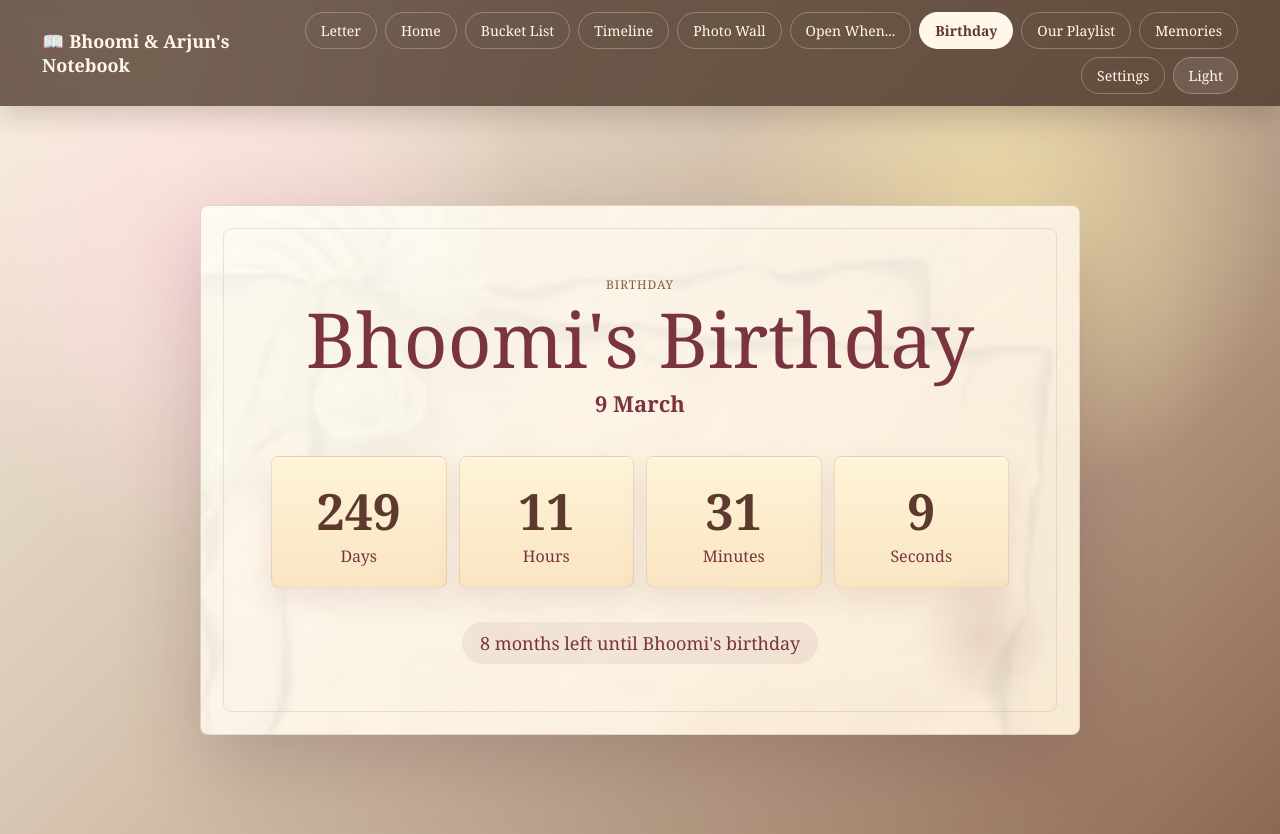
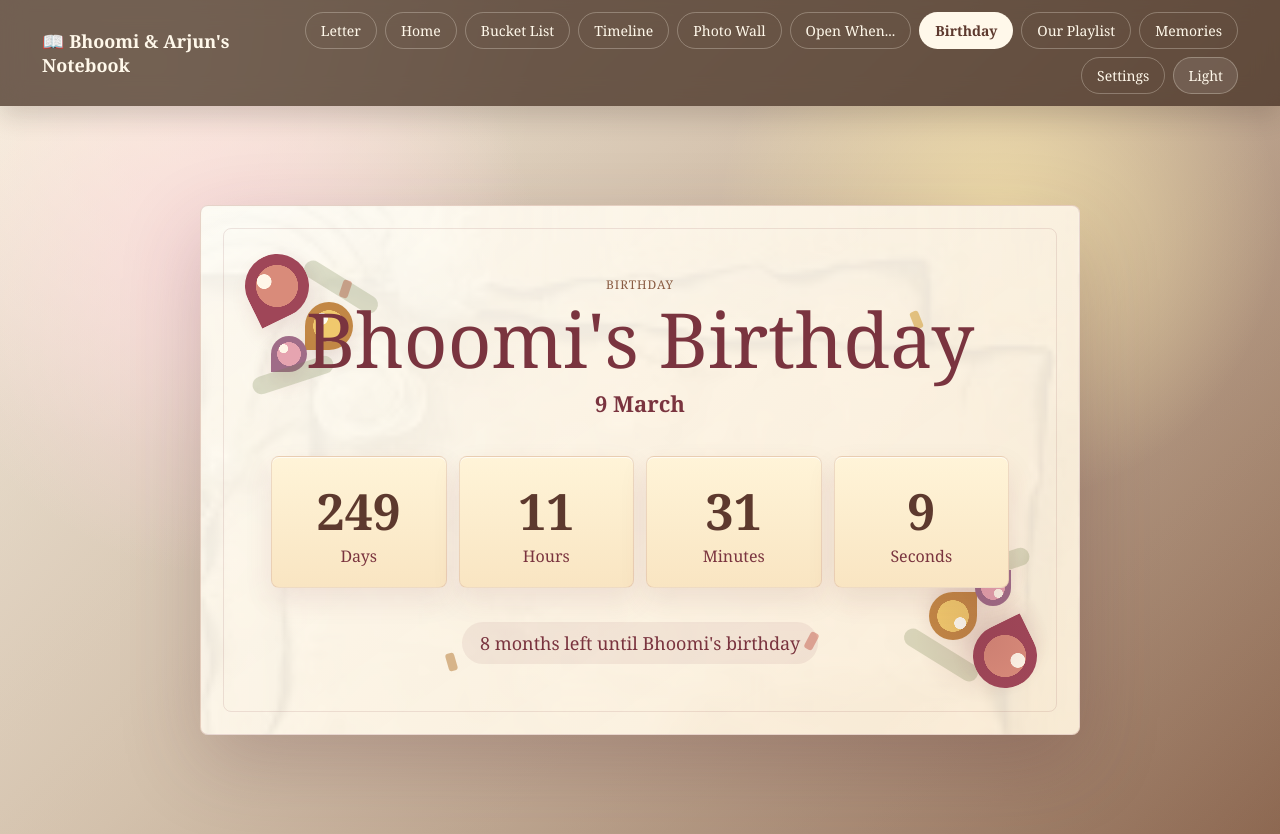
Before and after one commit to arjunasthana02-design/our-notebook, a React app in the folder frontend/: page /birthday in a window 1280 px wide. Built offline with nearby package versions, Linux system fonts and the light colour scheme; no server answers; the HTML template or start-up script is replaced by a standard one.

Commit message:
Polish birthday and open when letters

```diff
--- a/frontend/src/pages/Birthday.jsx
+++ b/frontend/src/pages/Birthday.jsx
@@ -43,6 +43,24 @@ export default function Birthday() {
     <ScrapbookLayout>
       <section className="birthday-page">
         <div className="birthday-paper">
+          <div className="birthday-confetti" aria-hidden="true">
+            <span />
+            <span />
+            <span />
+            <span />
+            <span />
+            <span />
+          </div>
+          <div className="flower-corner flower-corner-left" aria-hidden="true">
+            <span />
+            <span />
+            <span />
+          </div>
+          <div className="flower-corner flower-corner-right" aria-hidden="true">
+            <span />
+            <span />
+            <span />
+          </div>
           <p className="page-kicker">Birthday</p>
           <h1>Bhoomi's Birthday</h1>
           <p className="birthday-date">9 March</p>
--- a/frontend/src/pages/NotebookExtras.css
+++ b/frontend/src/pages/NotebookExtras.css
@@ -82,8 +82,9 @@
 
 .open-when-card {
   display: flex;
-  min-height: 330px;
+  min-height: 270px;
   flex-direction: column;
+  overflow: hidden;
 }
 
 .open-when-card h2 {
@@ -103,6 +104,46 @@
   grid-template-columns: minmax(0, 1fr) auto;
   gap: 10px;
   align-items: center;
+}
+
+.letter-envelope {
+  isolation: isolate;
+}
+
+.envelope-flap {
+  position: absolute;
+  inset: 0;
+  z-index: -1;
+  background:
+    linear-gradient(150deg, transparent 50%, rgba(142, 92, 65, .08) 50%),
+    linear-gradient(210deg, transparent 50%, rgba(142, 92, 65, .08) 50%);
+  background-size: 50% 100%, 50% 100%;
+  background-position: left top, right top;
+  background-repeat: no-repeat;
+}
+
+.letter-preview {
+  display: grid;
+  min-height: 94px;
+  margin-top: 18px;
+  padding: 18px;
+  align-items: center;
+  border: 1px dashed rgba(108,74,48,.25);
+  border-radius: 8px;
+  background: rgba(255,252,242,.66);
+  color: #6d4d3b;
+  line-height: 1.55;
+}
+
+.letter-preview span {
+  display: -webkit-box;
+  overflow: hidden;
+  -webkit-line-clamp: 3;
+  -webkit-box-orient: vertical;
+}
+
+.letter-open-button {
+  align-self: flex-start;
 }
 
 .secret-open,
@@ -160,6 +201,60 @@
   text-align: center;
 }
 
+.letter-modal {
+  position: fixed;
+  inset: 0;
+  z-index: 200;
+  display: grid;
+  place-items: center;
+  padding: 22px;
+  background: rgba(42, 26, 18, .46);
+  backdrop-filter: blur(10px);
+}
+
+.letter-page {
+  position: relative;
+  width: min(760px, 94vw);
+  max-height: min(760px, 88vh);
+  overflow: auto;
+  padding: clamp(26px, 5vw, 48px);
+  border-radius: 8px;
+  background:
+    linear-gradient(rgba(255, 250, 239, .92), rgba(255, 250, 239, .92)),
+    url("/images/page/pages.png");
+  background-size: cover;
+  border: 1px solid rgba(85,57,38,.18);
+  box-shadow: 0 30px 90px rgba(32, 20, 14, .34);
+}
+
+.letter-page h2 {
+  color: #3e2a22;
+  font-size: clamp(30px, 5vw, 52px);
+  line-height: 1.08;
+  margin-bottom: 18px;
+}
+
+.letter-page-text {
+  min-height: 320px;
+  font-size: 19px;
+  line-height: 1.8;
+  background: rgba(255, 253, 246, .78);
+}
+
+.letter-close {
+  position: absolute;
+  top: 18px;
+  right: 18px;
+  min-height: 34px;
+  padding: 7px 13px;
+  border: 1px solid rgba(93, 57, 46, .18);
+  border-radius: 999px;
+  background: #5d392e;
+  color: #fff8ea;
+  font: 14px Georgia, "Times New Roman", serif;
+  cursor: pointer;
+}
+
 .birthday-page {
   min-height: calc(100vh - 72px);
   padding: clamp(28px, 6vw, 58px) 20px;
@@ -186,6 +281,11 @@
   box-shadow: 0 28px 80px rgba(84, 42, 50, .24);
 }
 
+.birthday-paper > * {
+  position: relative;
+  z-index: 1;
+}
+
 .birthday-paper::before,
 .birthday-paper::after {
   content: "";
@@ -194,6 +294,110 @@
   border: 1px solid rgba(122, 52, 63, .12);
   border-radius: 8px;
   pointer-events: none;
+}
+
+.birthday-confetti {
+  position: absolute;
+  inset: 0;
+  z-index: 0;
+  pointer-events: none;
+}
+
+.birthday-confetti span {
+  position: absolute;
+  width: 9px;
+  height: 18px;
+  border-radius: 3px;
+  background: #d98b7a;
+  opacity: .7;
+  transform: rotate(18deg);
+}
+
+.birthday-confetti span:nth-child(1) { top: 14%; left: 16%; background: #d98b7a; }
+.birthday-confetti span:nth-child(2) { top: 20%; right: 18%; background: #d8ad55; transform: rotate(-22deg); }
+.birthday-confetti span:nth-child(3) { top: 48%; left: 9%; background: #9f6c88; transform: rotate(36deg); }
+.birthday-confetti span:nth-child(4) { right: 11%; bottom: 30%; background: #b85f54; transform: rotate(-38deg); }
+.birthday-confetti span:nth-child(5) { left: 28%; bottom: 12%; background: #c79a64; transform: rotate(-16deg); }
+.birthday-confetti span:nth-child(6) { right: 30%; bottom: 16%; background: #d98b7a; transform: rotate(28deg); }
+
+.flower-corner {
+  position: absolute;
+  z-index: 0;
+  width: 176px;
+  height: 176px;
+  pointer-events: none;
+}
+
+.flower-corner-left {
+  left: 26px;
+  top: 24px;
+}
+
+.flower-corner-right {
+  right: 24px;
+  bottom: 22px;
+  transform: rotate(180deg);
+}
+
+.flower-corner span,
+.flower-corner::before,
+.flower-corner::after {
+  content: "";
+  position: absolute;
+  border-radius: 999px 999px 999px 12px;
+  background:
+    radial-gradient(circle at 35% 35%, #fff6e8 0 12%, transparent 13%),
+    radial-gradient(circle, #d98b7a 0 46%, #9f4658 47% 100%);
+  box-shadow: 0 10px 20px rgba(122,52,63,.12);
+}
+
+.flower-corner span:nth-child(1) {
+  width: 64px;
+  height: 64px;
+  left: 18px;
+  top: 24px;
+  transform: rotate(-26deg);
+}
+
+.flower-corner span:nth-child(2) {
+  width: 48px;
+  height: 48px;
+  left: 78px;
+  top: 72px;
+  background:
+    radial-gradient(circle at 35% 35%, #fffdf1 0 13%, transparent 14%),
+    radial-gradient(circle, #f0c96d 0 46%, #c28745 47% 100%);
+}
+
+.flower-corner span:nth-child(3) {
+  width: 36px;
+  height: 36px;
+  left: 44px;
+  top: 106px;
+  background:
+    radial-gradient(circle at 35% 35%, #fff6e8 0 13%, transparent 14%),
+    radial-gradient(circle, #e6a4b0 0 46%, #9f6c88 47% 100%);
+}
+
+.flower-corner::before,
+.flower-corner::after {
+  width: 84px;
+  height: 18px;
+  border-radius: 999px;
+  background: rgba(111, 124, 72, .24);
+  box-shadow: none;
+}
+
+.flower-corner::before {
+  left: 72px;
+  top: 48px;
+  transform: rotate(32deg);
+}
+
+.flower-corner::after {
+  left: 24px;
+  top: 136px;
+  transform: rotate(-18deg);
 }
 
 .birthday-paper::after {
@@ -289,4 +493,14 @@
   .unlock-row {
     grid-template-columns: 1fr;
   }
+
+  .flower-corner {
+    width: 118px;
+    height: 118px;
+    opacity: .7;
+  }
+
+  .letter-page-text {
+    min-height: 280px;
+  }
 }
--- a/frontend/src/pages/OpenWhen.jsx
+++ b/frontend/src/pages/OpenWhen.jsx
@@ -3,7 +3,7 @@ import ScrapbookLayout from "../components/ScrapbookLayout";
 import "./NotebookExtras.css";
 
 const STORAGE_KEY = "notebook-open-when-notes";
-const SECRET_PASSWORD = "us260626";
+const SECRET_PASSWORD = "260626";
 
 const DEFAULT_NOTES = [
   {
@@ -56,6 +56,7 @@ export default function OpenWhen() {
   const [password, setPassword] = useState("");
   const [secretOpen, setSecretOpen] = useState(false);
   const [secretMessage, setSecretMessage] = useState("");
+  const [activeNoteId, setActiveNoteId] = useState(null);
 
   useEffect(() => {
     localStorage.setItem(STORAGE_KEY, JSON.stringify(notes));
@@ -65,6 +66,7 @@ export default function OpenWhen() {
     () => notes.filter((note) => !note.locked || secretOpen),
     [notes, secretOpen]
   );
+  const activeNote = notes.find((note) => note.id === activeNoteId);
 
   function updateNote(id, value) {
     setNotes((current) =>
@@ -80,6 +82,11 @@ export default function OpenWhen() {
     }
 
     setSecretMessage("Wrong password.");
+  }
+
+  function openLetter(note) {
+    if (note.locked && !secretOpen) return;
+    setActiveNoteId(note.id);
   }
 
   return (
@@ -98,11 +105,12 @@ export default function OpenWhen() {
         <div className="secret-grid">
           {notes.map((note) => (
             <article
-              className={`secret-card open-when-card ${
+              className={`secret-card open-when-card letter-envelope ${
                 note.locked && !secretOpen ? "is-locked" : "open"
               }`}
               key={note.id}
             >
+              <div className="envelope-flap" />
               <h2>{note.title}</h2>
               <p className="secret-prompt">{note.prompt}</p>
 
@@ -129,12 +137,17 @@ export default function OpenWhen() {
                   )}
                 </>
               ) : (
-                <textarea
-                  className="paper-textarea open-when-textarea"
-                  placeholder="Write here..."
-                  value={note.text}
-                  onChange={(event) => updateNote(note.id, event.target.value)}
-                />
+                <>
+                  <div className="letter-preview">
+                    <span>{note.text || "Your letter is waiting inside."}</span>
+                  </div>
+                  <button
+                    className="notebook-button letter-open-button"
+                    onClick={() => openLetter(note)}
+                  >
+                    Open Letter
+                  </button>
+                </>
               )}
             </article>
           ))}
@@ -143,6 +156,31 @@ export default function OpenWhen() {
         {unlockedNotes.length === notes.length && (
           <p className="open-when-save-note">Saved on this browser.</p>
         )}
+
+        {activeNote && (!activeNote.locked || secretOpen) && (
+          <div className="letter-modal" role="dialog" aria-modal="true">
+            <div className="letter-page">
+              <button
+                className="letter-close"
+                type="button"
+                onClick={() => setActiveNoteId(null)}
+                aria-label="Close letter"
+              >
+                Close
+              </button>
+              <p className="page-kicker">A letter for you</p>
+              <h2>{activeNote.title}</h2>
+              <textarea
+                className="paper-textarea letter-page-text"
+                placeholder="Write your paragraph here..."
+                value={activeNote.text}
+                onChange={(event) => updateNote(activeNote.id, event.target.value)}
+                autoFocus
+              />
+              <p className="open-when-save-note">Saved on this browser.</p>
+            </div>
+          </div>
+        )}
       </section>
     </ScrapbookLayout>
   );
--- a/frontend/src/styles/scrapbook.css
+++ b/frontend/src/styles/scrapbook.css
@@ -947,6 +947,7 @@ body.notebook-dark .timeline-form,
 body.notebook-dark .wall-piece,
 body.notebook-dark .upload-strip,
 body.notebook-dark .secret-card,
+body.notebook-dark .letter-page,
 body.notebook-dark .birthday-paper,
 body.notebook-dark .countdown-tile,
 body.notebook-dark .playlist-frame {
@@ -985,7 +986,8 @@ body.notebook-dark .countdown-tile span {
 body.notebook-dark .paper-field,
 body.notebook-dark .paper-select,
 body.notebook-dark .paper-textarea,
-body.notebook-dark .locked-card {
+body.notebook-dark .locked-card,
+body.notebook-dark .letter-preview {
   background: rgba(30, 23, 19, .88);
   color: #f5e7d4;
   border-color: rgba(232, 202, 168, .24);
@@ -999,6 +1001,14 @@ body.notebook-dark .paper-textarea::placeholder {
 
 body.notebook-dark .secret-card {
   background-image: linear-gradient(145deg, rgba(56, 42, 34, .96), rgba(41, 31, 26, .96));
+}
+
+body.notebook-dark .letter-page h2 {
+  color: #f7dfbd;
+}
+
+body.notebook-dark .letter-modal {
+  background: rgba(12, 9, 8, .68);
 }
 
 body.notebook-dark .birthday-page {
```
Also changed, not shown: 1 other file (tests, documents, lock files or other folders).
